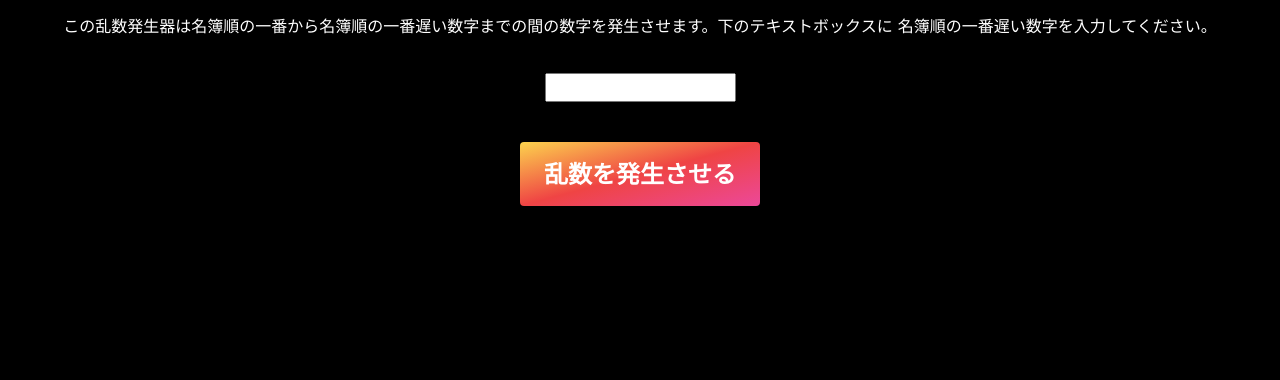
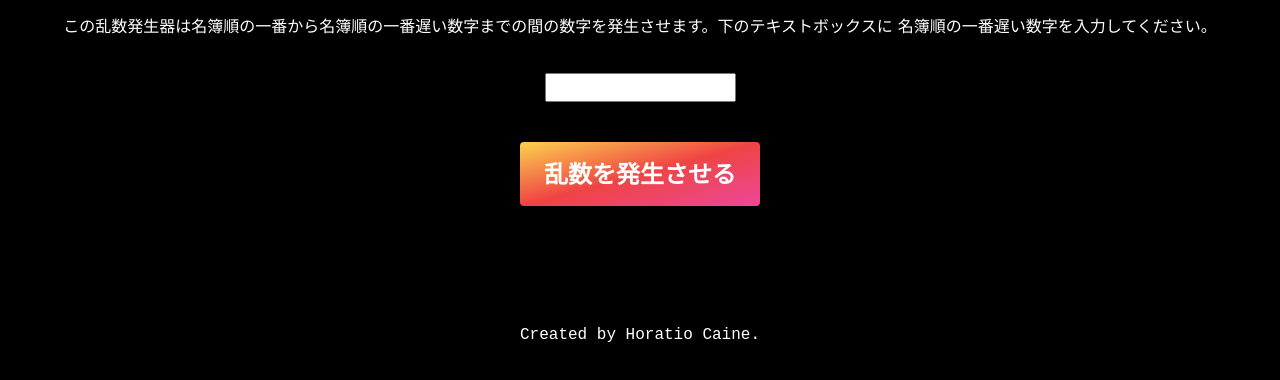
Before and after one commit to Touichirou/rng, a plain HTML site: page index.html in a window 1280 px wide. Shown: the part 100-480 px from the top of the page. Drawn offline with Linux system fonts and the light colour scheme.

Commit message:
ADD footer.

```diff
--- a/index.html
+++ b/index.html
@@ -35,6 +35,8 @@
         <div class="result text"></div>
 </div>
 
+<div class="footer text">Created by Horatio Caine.</div>
+
 
 
 
--- a/styles.css
+++ b/styles.css
@@ -24,6 +24,12 @@ html {
 
 }
 
+.footer {
+  display: flex;
+  justify-content: center;
+  font-family: 'Courier New', Courier, monospace;
+}
+
 .maximum,
 .rng {
     padding: 5px;
@@ -31,7 +37,7 @@ html {
 }
 
 .result {
-    margin: 100px;
+    margin: 50px;
     font-size: 100px;
 }
 
```
